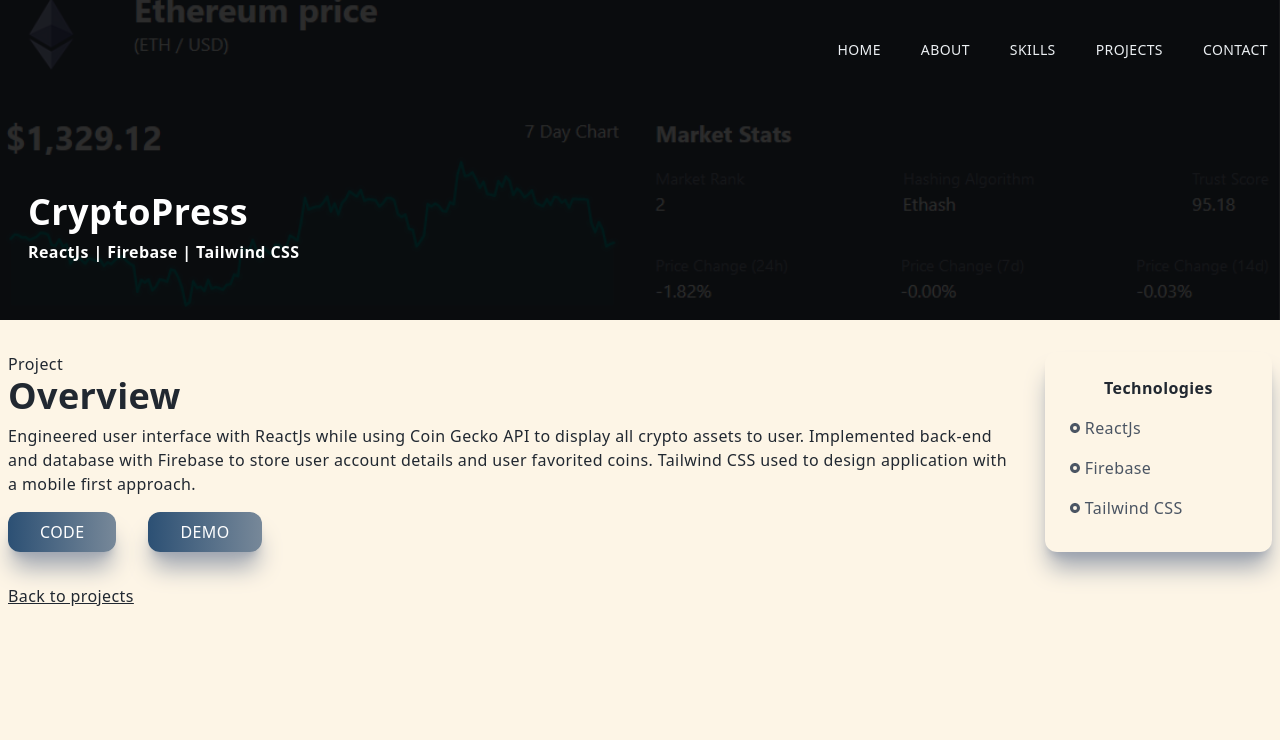
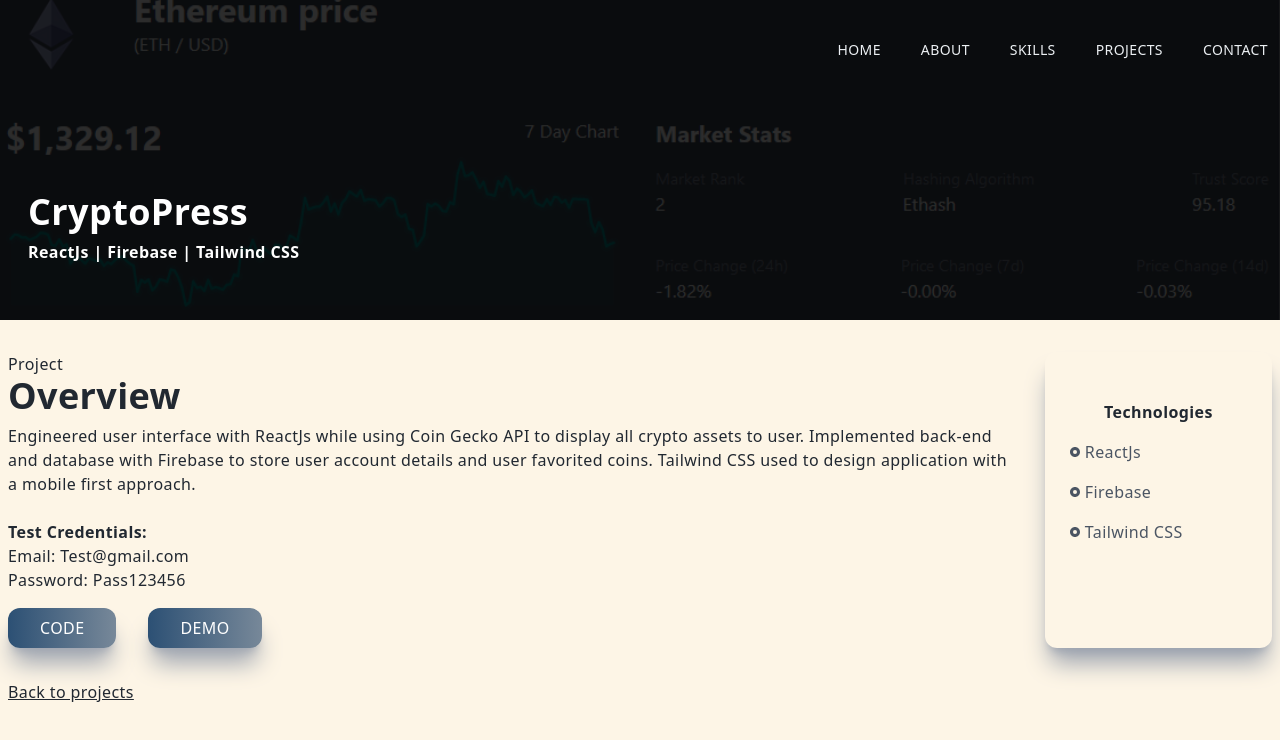
Before and after one commit to Gullord-Christian/Personal_Portfolio_CG, a Next.js app: page /crypto-app in a window 1280 px wide. Shown: the top 740 px of the page. Built offline with nearby package versions, Linux system fonts and the light colour scheme.

Commit message:
added test credentials

```diff
--- a/pages/crypto-app.jsx
+++ b/pages/crypto-app.jsx
@@ -32,6 +32,10 @@
 						details and user favorited coins. Tailwind CSS used to design
 						application with a mobile first approach.
 					</p>
+					<br />
+					<p className="font-semibold">Test Credentials:</p>
+					<p>Email: Test@gmail.com</p>
+					<p>Password: Pass123456</p>
 					<Link
 						target="_blank"
 						rel="noopener noreferrer"
@@ -47,7 +51,9 @@
 				</div>
 				<div className="col-span-4 md:col-span-1 shadow-xl shadow-gray-400 rounded-xl p-4">
 					<div className="p-2">
-						<p className="text-center font-bold pb-2">Technologies</p>
+						<p className="text-center font-bold pb-2 mt-6">
+							Technologies
+						</p>
 						<div className="grid grid-cols-3 md:grid-cols-1">
 							<p className="text-gray-600 py-2 flex items-center">
 								<RiRadioButtonFill className="pr-1" />
--- a/pages/film-buff.jsx
+++ b/pages/film-buff.jsx
@@ -32,6 +32,10 @@
 						developed with a mobile-first approach and is hosted with
 						Firebase
 					</p>
+					<br />
+					<p className="font-semibold">Test Credentials:</p>
+					<p>Email: Test@gmail.com</p>
+					<p>Password: Pass123456</p>
 					<Link
 						target="_blank"
 						rel="noopener noreferrer"
@@ -47,7 +51,9 @@
 				</div>
 				<div className="col-span-4 md:col-span-1 shadow-xl shadow-gray-400 rounded-xl p-4">
 					<div className="p-2">
-						<p className="text-center font-bold pb-2">Technologies</p>
+						<p className="text-center font-bold pb-2 mt-6">
+							Technologies
+						</p>
 						<div className="grid grid-cols-3 md:grid-cols-1">
 							<p className="text-gray-600 py-2 flex items-center">
 								<RiRadioButtonFill className="pr-1" />
--- a/pages/grand-exchange.jsx
+++ b/pages/grand-exchange.jsx
@@ -32,6 +32,10 @@
 						Users can purchaes items directly with Stripe, implemented
 						back-end with Sanity for ease of use.
 					</p>
+					<br />
+					<p className="font-semibold">Test Credentials for Stripe:</p>
+					<p>Card number: 4242 4242 4242 4242</p>
+					<p>CVV: 424</p>
 					<Link
 						target="_blank"
 						rel="noopener noreferrer"
--- a/pages/house-hunter.jsx
+++ b/pages/house-hunter.jsx
@@ -36,6 +36,10 @@
 						Agents can register an account, login, and add listings to
 						the site. Agents can only edit or remove their own listings.
 					</p>
+					<br />
+					<p className="font-semibold">Test Credentials:</p>
+					<p>Email: Test@gmail.com</p>
+					<p>Password: Pass123456</p>
 					<Link
 						target="_blank"
 						rel="noopener noreferrer"
```
